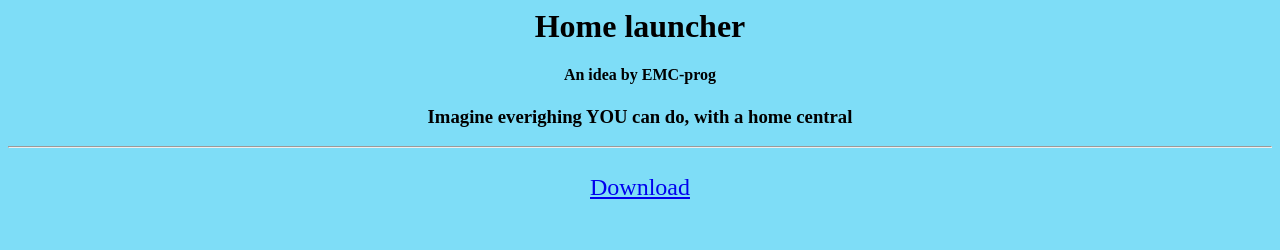
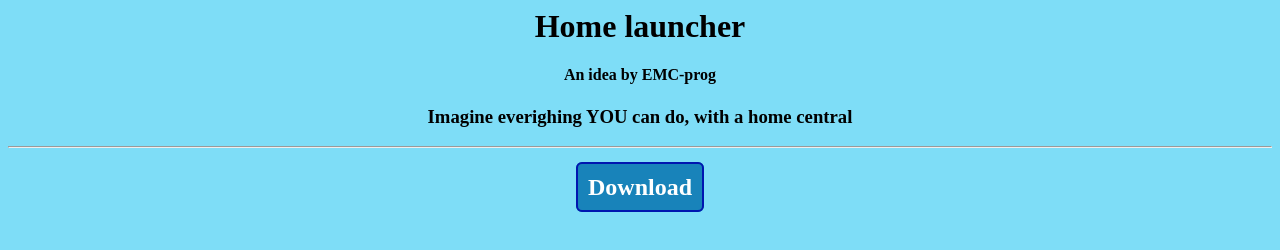
Before and after one commit to EMC-prog/Home-launcher, a plain HTML site: page docs/index.html in a window 1280 px wide. Drawn offline with Linux system fonts and the light colour scheme.

Commit message:
Update style.css

```diff
--- a/docs/style.css
+++ b/docs/style.css
@@ -2,4 +2,11 @@
     color: black;
     background-color: #7eddf7 }
 a {
-  font-size: x-large }
+  font-size: x-large;
+    text-decoration: none;
+    padding: 10px;
+    font-weight: 600;
+    color: #ffffff;
+    background-color: #1883ba;
+    border-radius: 6px;
+    border: 2px solid #0016b0 }
```
